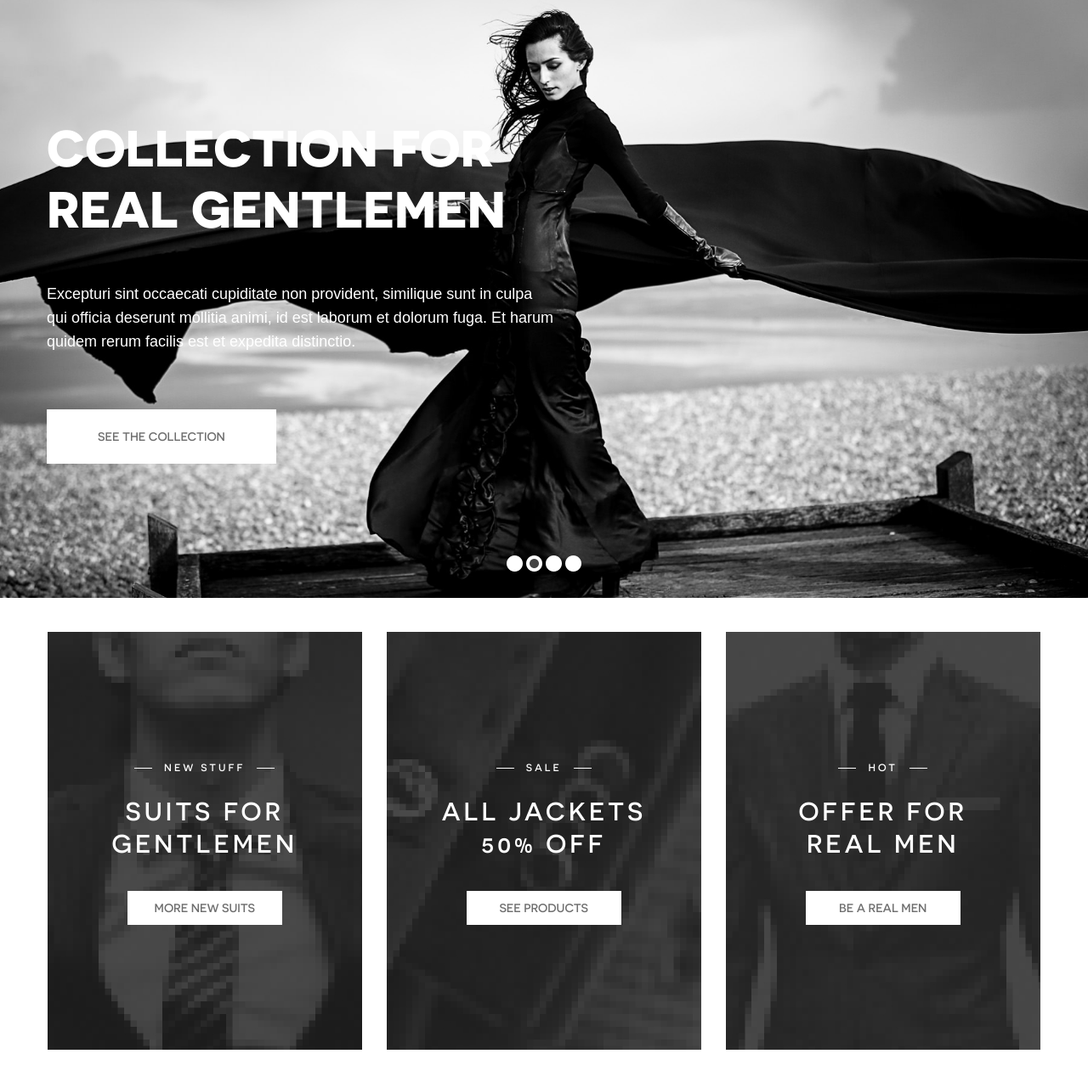
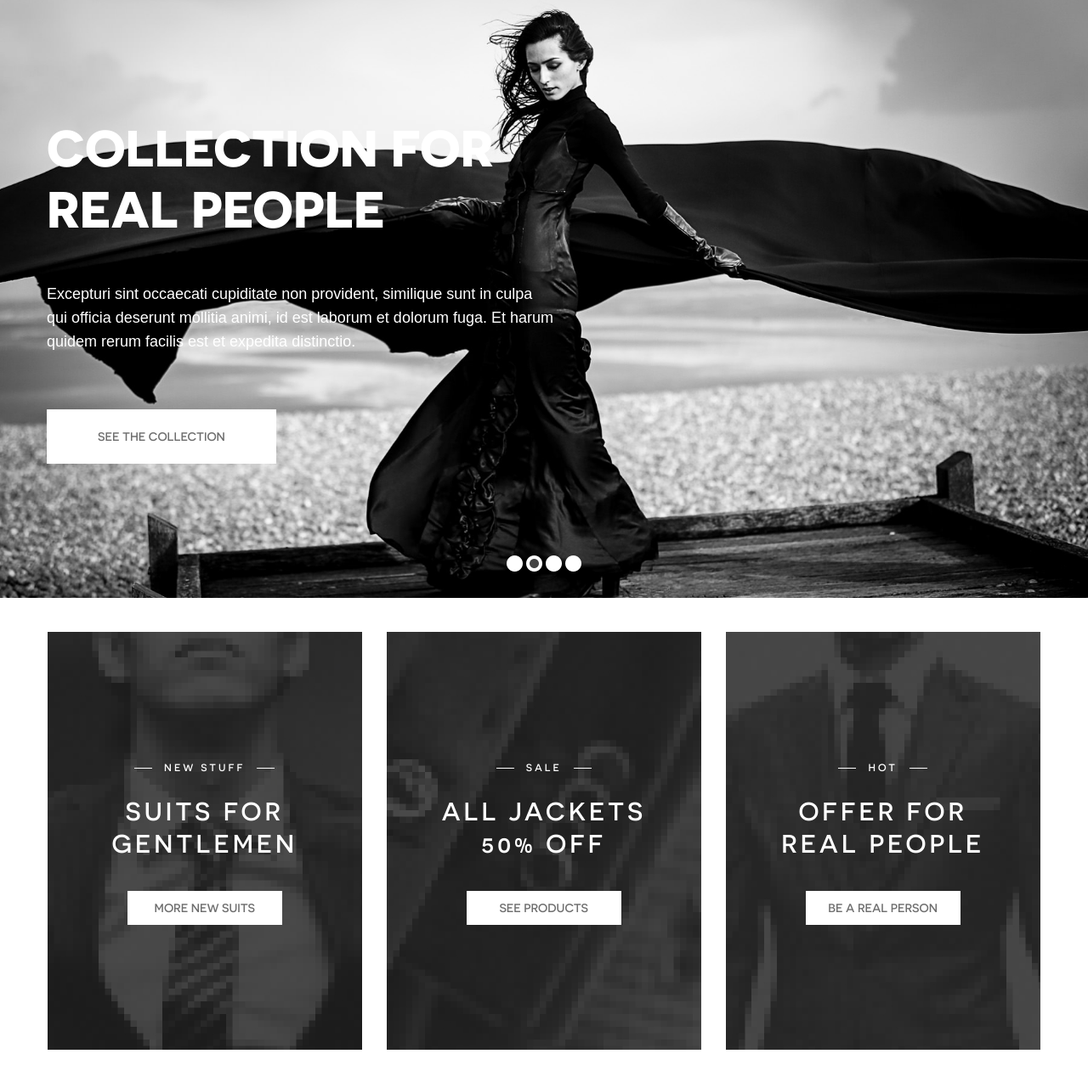
Before and after one commit to AshMeg/BenjaminGeorge-, a plain HTML site: page index.html in a window 1280 px wide. Shown: the part 320-1594 px from the top of the page at 85% size. Drawn offline with nearby package versions, Linux system fonts and the light colour scheme.

Commit message:
Update index.html

```diff
--- a/index.html
+++ b/index.html
@@ -20,7 +20,7 @@
 	<div id="wrapper">
 		<div class="wrapper-holder">
 			<header id="header">
-				<span class="logo"><a href="index.html">Elegantic</a></span>
+				<span class="logo"><a href="index.html">Benjamin George</a></span>
 				<ul class="tools-nav tools-nav-mobile">
 					<li class="items"><a href="cart.html"><span>2</span> Items, <strong>$599.00</strong></a></li>
 					<li class="login"><a href="#">Login</a> / <a href="#">register</a></li>
@@ -47,16 +47,16 @@
 					<li style="background: url(images/slide-01.jpg) no-repeat 50% 50%;">
 						<div class="slide-holder">
 							<div class="slide-info">
-								<h1>collection for real gentlemen</h1>
+								<h1>collection for real people</h1>
 								<p>Excepturi sint occaecati cupiditate non provident, similique sunt in culpa qui officia deserunt mollitia animi, id est laborum et dolorum fuga. Et harum quidem rerum facilis est et expedita distinctio.</p>
-								<a class="btn white big" href="#">See the collection</a>
+								<a class="btn black big" href="#">See the collection</a>
 							</div>
 						</div>
 					</li>
 					<li style="background: url(images/slide-02.jpg) no-repeat 50% 50%;">
 						<div class="slide-holder">
 							<div class="slide-info">
-								<h1>collection for real gentlemen</h1>
+								<h1>collection for real people</h1>
 								<p>Excepturi sint occaecati cupiditate non provident, similique sunt in culpa qui officia deserunt mollitia animi, id est laborum et dolorum fuga. Et harum quidem rerum facilis est et expedita distinctio.</p>
 								<a class="btn white big" href="#">See the collection</a>
 							</div>
@@ -65,7 +65,7 @@
 					<li style="background: url(images/slide-03.jpg) no-repeat 50% 50%;">
 						<div class="slide-holder">
 							<div class="slide-info">
-								<h1>collection for real gentlemen</h1>
+								<h1>collection for real people</h1>
 								<p>Excepturi sint occaecati cupiditate non provident, similique sunt in culpa qui officia deserunt mollitia animi, id est laborum et dolorum fuga. Et harum quidem rerum facilis est et expedita distinctio.</p>
 								<a class="btn white big" href="#">See the collection</a>
 							</div>
@@ -74,7 +74,7 @@
 					<li style="background: url(images/slide-04.jpg) no-repeat 50% 50%;">
 						<div class="slide-holder">
 							<div class="slide-info">
-								<h1>collection for real gentlemen</h1>
+								<h1>collection for real people</h1>
 								<p>Excepturi sint occaecati cupiditate non provident, similique sunt in culpa qui officia deserunt mollitia animi, id est laborum et dolorum fuga. Et harum quidem rerum facilis est et expedita distinctio.</p>
 								<a class="btn white big" href="#">See the collection</a>
 							</div>
@@ -117,8 +117,8 @@
 							<div class="box-info">
 								<div class="box-info-holder">
 									<span class="title"><span>Hot</span></span>
-									<h2>Offer for real men</h2>
-									<span class="btn white normal">Be a real men</span>
+									<h2>Offer for real people</h2>
+									<span class="btn white normal">Be a real person</span>
 								</div>
 							</div>
 						</a>
```
